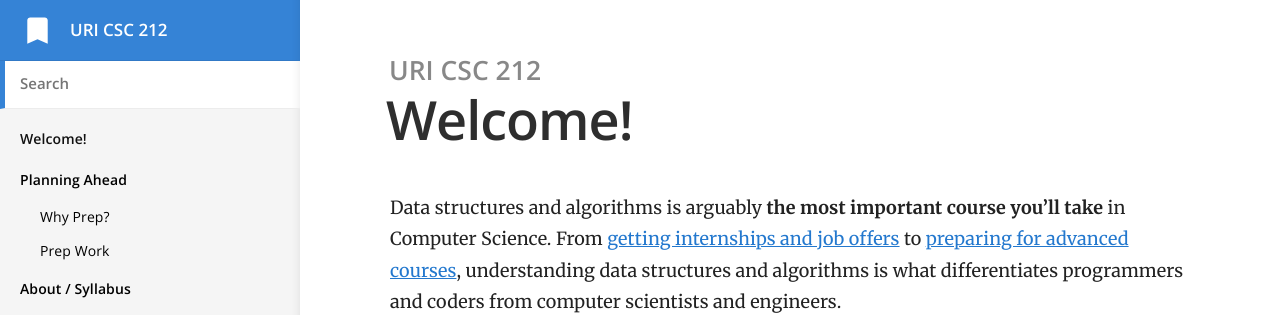
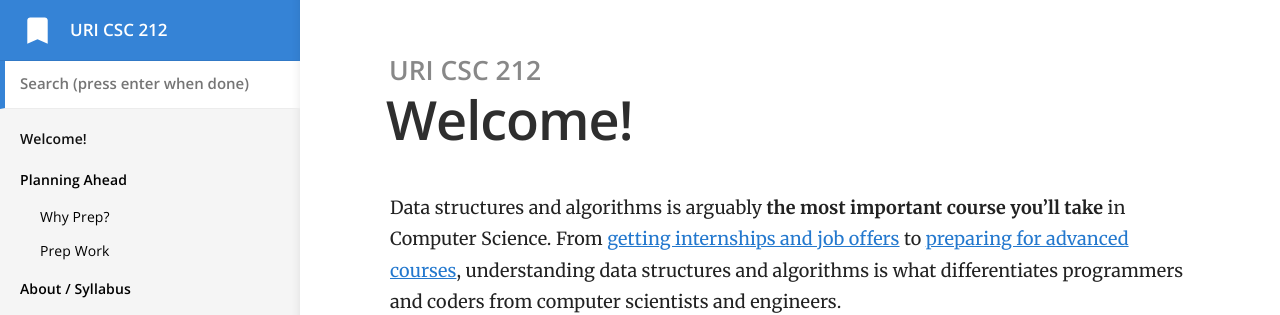
Before and after one commit to vcc-csc212/sp21-archive, a Jekyll site: the page built from index.md, in a window 1280 px wide. Shown: the top 315 px of the page. Built offline with Jekyll 4.4.1, drawn with Linux system fonts in a browser that asks for light colours.

Commit message:
removed mystery button + clarified search aciton

```diff
--- a/_layouts/default.html
+++ b/_layouts/default.html
@@ -20,11 +20,10 @@
 			<h1>
 				<a href="{{ site.baseurl }}/"><img src="{{ site.baseurl }}/images/emblem.svg" width="40" height="40" alt="{{ site.title }} logo">
 				{{ site.title }} </a>
-				<button type="button" class="open-nav" id="open-nav"></button>
-			</h1>
+ 			</h1>
 
 			<form action="{{ site.baseurl }}/search/" method="get">
-				<input type="text" name="q" id="search-input" placeholder="Search" autofocus>
+				<input type="text" name="q" id="search-input" placeholder="Search (press enter when done)" autofocus>
 				<input type="submit" value="Search" style="display: none;">
 			</form>
 
```
Also changed, not shown: other parts of _layouts/default.html (+0 -4 lines).
